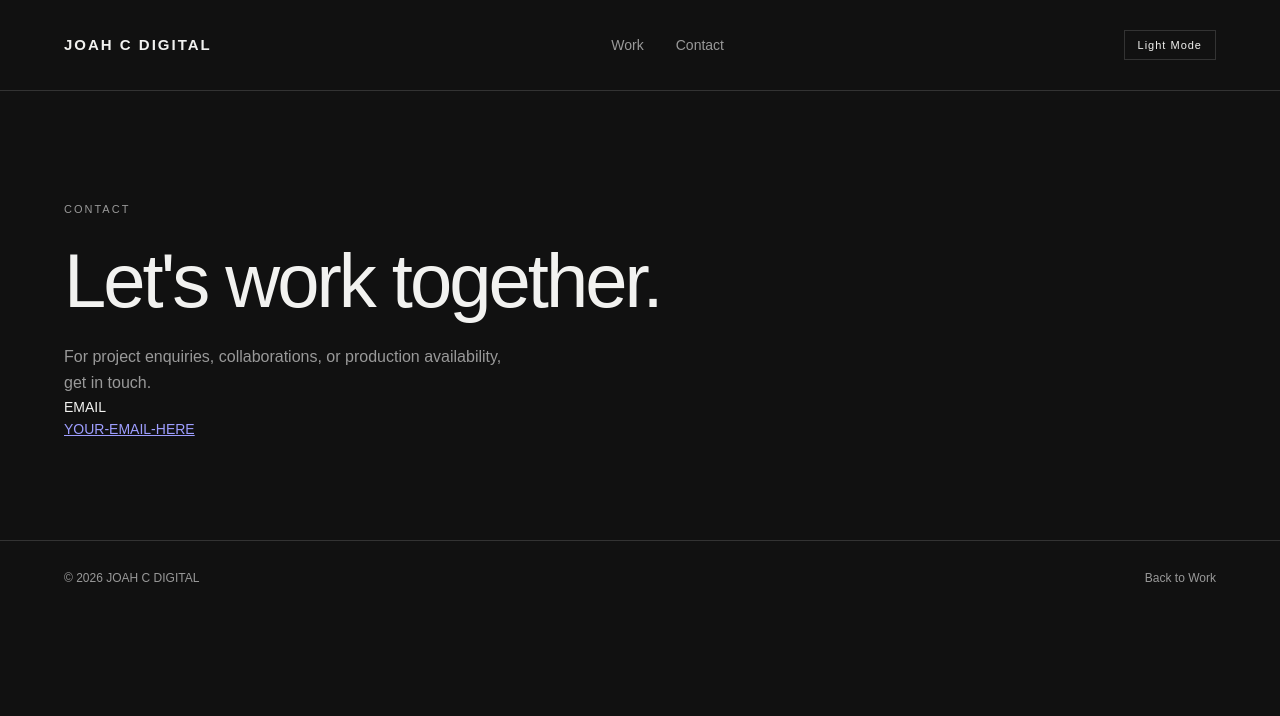
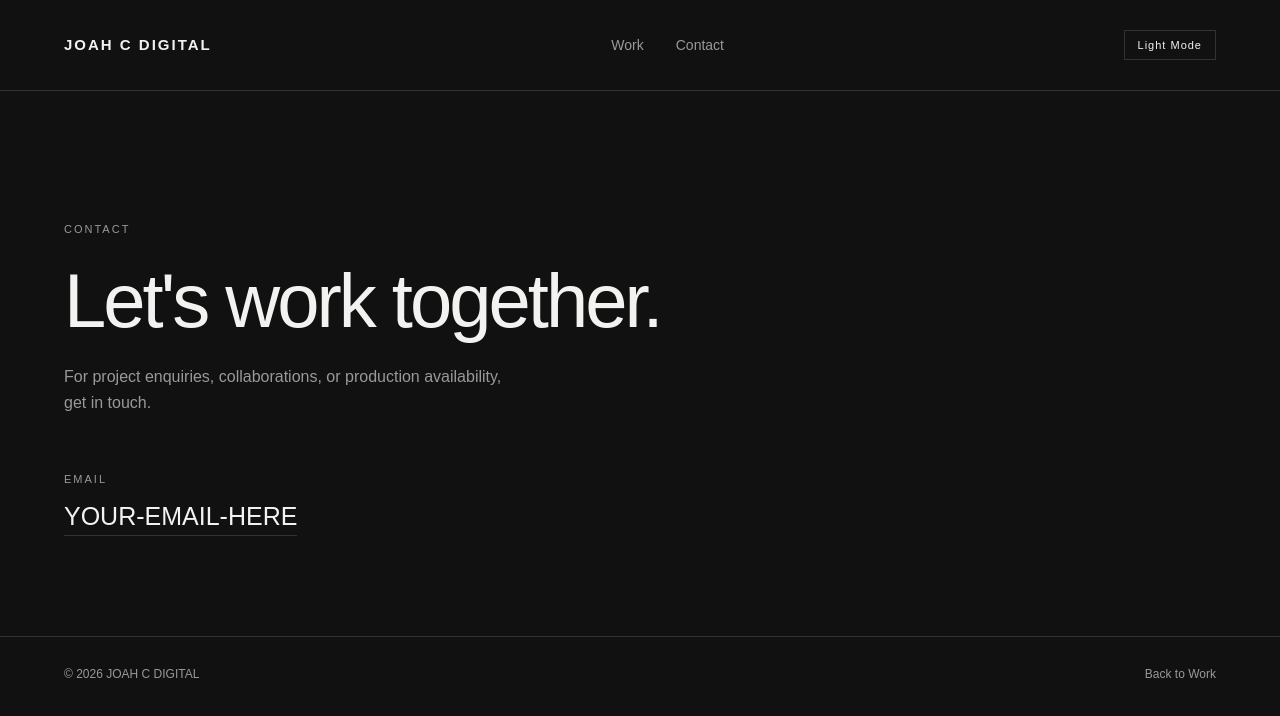
Before and after one commit to joahc-digital/joahc-digital, a plain HTML site: page contact.html in a window 1280 px wide. Drawn offline with Linux system fonts and the light colour scheme.

Commit message:
Update style.css

```diff
--- a/style.css
+++ b/style.css
@@ -248,3 +248,33 @@ footer {
     flex-wrap: wrap;
   }
 }
+
+/* CONTACT PAGE */
+
+.contact-intro {
+  min-height: 65vh;
+  padding-top: 130px;
+}
+
+.contact-details {
+  margin-top: 55px;
+}
+
+.contact-label {
+  color: var(--muted);
+  font-size: 11px;
+  letter-spacing: 2px;
+  margin-bottom: 8px;
+}
+
+.contact-email {
+  color: var(--text);
+  font-size: clamp(18px, 3vw, 25px);
+  text-decoration: none;
+  border-bottom: 1px solid var(--border);
+  padding-bottom: 5px;
+}
+
+.contact-email:hover {
+  color: var(--muted);
+}
```
